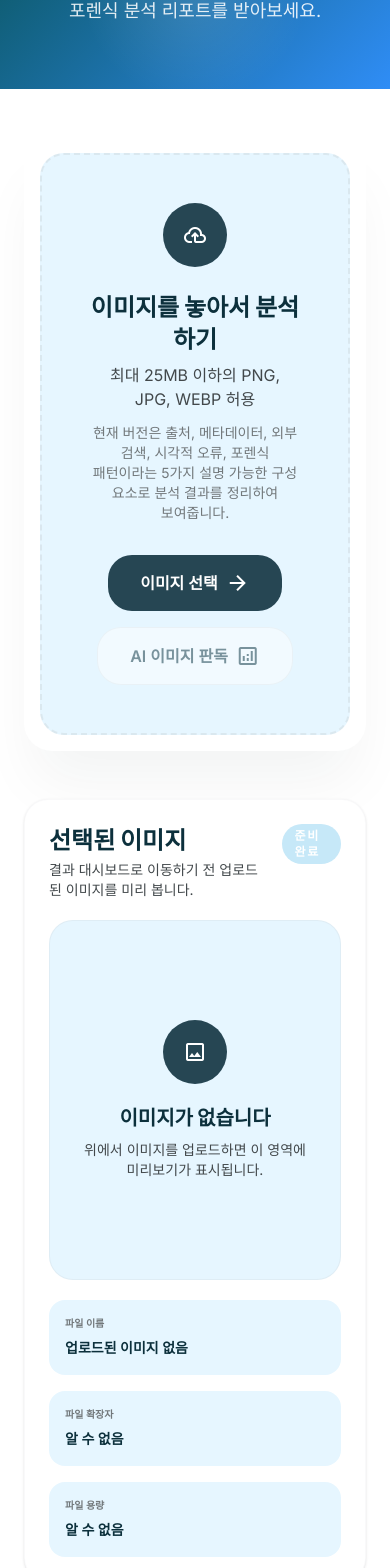
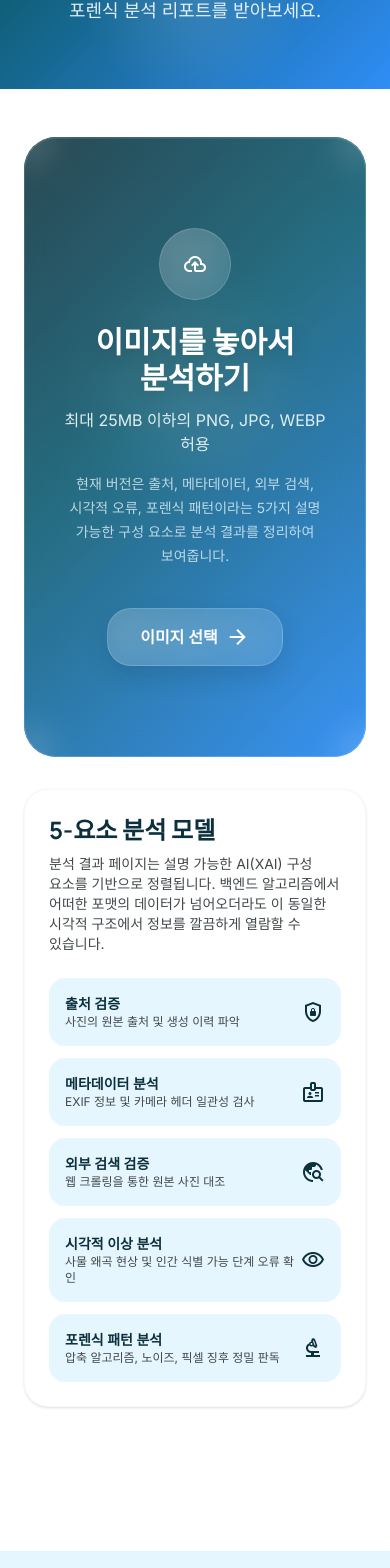
Before and after one commit to marty0228/ai-media-detector, a React (Vite) app in the folder client/: page / in a window 390 px wide. Shown: the part 370-1938 px from the top of the page. Built offline with nearby package versions, Linux system fonts and the light colour scheme.

Commit message:
사진 업로드 섹션 수정

```diff
--- a/client/src/components/upload/UploadPage.jsx
+++ b/client/src/components/upload/UploadPage.jsx
@@ -1,7 +1,6 @@
 import React, { useRef } from "react";
 import { COLORS } from "../../constants/colors";
 import { MaterialIcon } from "../common/MaterialIcon";
-import { InfoCard } from "../common/InfoCard";
 
 function FactorRow({ title, subtitle, icon }) {
   return (
@@ -61,9 +60,6 @@ export function UploadPage({
   const hasPreview = Boolean(previewDataUrl);
   const hasStoredFileInfo = Boolean(savedFileInfo?.name);
   const hasRealSelectedFile = Boolean(selectedFile);
-  const hasFile = Boolean(
-    selectedFile || previewDataUrl || savedFileInfo?.name,
-  );
 
   return (
     <main
@@ -119,41 +115,28 @@ export function UploadPage({
       </section>
 
       <div className="max-w-7xl mx-auto px-6 py-12">
-        <section id="image-analysis" className="mb-12 scroll-mt-24">
+        <section className="grid grid-cols-1 lg:grid-cols-[1.25fr,0.75fr] gap-8">
+          <section id="image-analysis" className="scroll-mt-24">
             <div
-            className="p-4 rounded-[1.75rem] transition-colors duration-300"
+              className="relative rounded-[2rem] overflow-hidden"
               style={{
-              backgroundColor: COLORS.surfaceContainerLowest,
-              boxShadow: "0 40px 60px -10px rgba(14,30,36,0.05)",
-            }}
-          >
-            <div
-              className="border-2 border-dashed rounded-[1.5rem] p-12 flex flex-col items-center justify-center text-center cursor-pointer transition-colors"
-              style={{
-                backgroundColor: isDragActive
-                  ? COLORS.surfaceContainerHigh
-                  : COLORS.surfaceContainerLow,
-                borderColor: isDragActive
-                  ? COLORS.primaryContainer
-                  : "rgba(193,199,203,0.3)",
-              }}
-              onClick={(event) => {
-                if (event.target.closest("button")) return;
-                openFileDialog();
+                minHeight: "620px",
+                background:
+                  "linear-gradient(135deg, #0c303c 0%, #0f5d73 42%, #2f8df6 100%)",
               }}
               onDragEnter={(event) => {
                 event.preventDefault();
-                setDragActive(true);
+                if (!hasPreview) setDragActive(true);
               }}
               onDragOver={(event) => {
                 event.preventDefault();
-                setDragActive(true);
+                if (!hasPreview) setDragActive(true);
               }}
               onDragLeave={(event) => {
                 event.preventDefault();
-                setDragActive(false);
+                if (!hasPreview) setDragActive(false);
               }}
-              onDrop={handleDrop}
+              onDrop={hasPreview ? undefined : handleDrop}
             >
               <input
                 ref={fileInputRef}
@@ -168,10 +151,46 @@ export function UploadPage({
                 }}
               />
 
+              {!hasPreview ? (
+                <>
                   <div
-                className="w-16 h-16 rounded-full flex items-center justify-center mb-6"
+                    className="absolute inset-0"
                     style={{
-                  backgroundColor: COLORS.primaryContainer,
+                      background:
+                        "radial-gradient(circle at 50% 40%, rgba(255,255,255,0.10), transparent 28%)",
+                    }}
+                  />
+
+                  <div className="relative h-full min-h-[620px]">
+                    <div
+                      className="absolute inset-0 rounded-[2rem] border flex flex-col items-center justify-center text-center px-8 md:px-12"
+                      style={{
+                        background: isDragActive
+                          ? "linear-gradient(135deg, rgba(255,255,255,0.18) 0%, rgba(193,228,242,0.14) 100%)"
+                          : "linear-gradient(135deg, rgba(255,255,255,0.12) 0%, rgba(193,228,242,0.08) 100%)",
+                        borderColor: isDragActive
+                          ? "rgba(255,255,255,0.26)"
+                          : "rgba(255,255,255,0.16)",
+                        backdropFilter: "blur(18px)",
+                        boxShadow:
+                          "inset 0 1px 0 rgba(255,255,255,0.08), 0 12px 30px rgba(4,20,28,0.10)",
+                        minHeight: "580px",
+                        cursor: "pointer",
+                      }}
+                      onClick={(event) => {
+                        if (event.target.closest("button")) return;
+                        openFileDialog();
+                      }}
+                    >
+                      <div
+                        className="rounded-full flex items-center justify-center mb-6"
+                        style={{
+                          width: "72px",
+                          height: "72px",
+                          background:
+                            "linear-gradient(135deg, rgba(255,255,255,0.18) 0%, rgba(193,228,242,0.12) 100%)",
+                          border: "1px solid rgba(255,255,255,0.16)",
+                          backdropFilter: "blur(14px)",
                         }}
                       >
                         <MaterialIcon className="text-white text-3xl">
@@ -180,215 +199,247 @@ export function UploadPage({
                       </div>
 
                       <h3
-                className="text-2xl font-bold mb-2"
+                        className="text-3xl md:text-4xl font-extrabold mb-3 break-keep"
                         style={{
-                  color: COLORS.primary,
+                          color: "#ffffff",
                           fontFamily: "Manrope, sans-serif",
+                          textShadow: "0 6px 20px rgba(3,18,24,0.18)",
                         }}
                       >
                         이미지를 놓아서 분석하기
                       </h3>
 
                       <p
-                className="mb-3"
+                        className="mb-4 text-base md:text-xl"
                         style={{
-                  color: COLORS.onSurfaceVariant,
+                          color: "rgba(240,248,252,0.92)",
                         }}
                       >
                         최대 25MB 이하의 PNG, JPG, WEBP 허용
                       </p>
 
                       <p
-                className="text-sm mb-8 max-w-xl break-keep"
+                        className="text-sm md:text-base mb-10 max-w-2xl break-keep"
                         style={{
-                  color: COLORS.outline,
+                          color: "rgba(231,244,250,0.78)",
+                          lineHeight: 1.7,
                         }}
                       >
-                현재 버전은 출처, 메타데이터, 외부 검색, 시각적 오류, 포렌식
-                패턴이라는 5가지 설명 가능한 구성 요소로 분석 결과를 정리하여
-                보여줍니다.
+                        현재 버전은 출처, 메타데이터, 외부 검색, 시각적 오류,
+                        포렌식 패턴이라는 5가지 설명 가능한 구성 요소로 분석
+                        결과를 정리하여 보여줍니다.
                       </p>
 
-              <div className="flex flex-wrap items-center justify-center gap-4">
                       <button
                         type="button"
                         onClick={openFileDialog}
-                  className="px-8 py-4 font-bold rounded-[1.5rem] transition-all flex items-center gap-2 text-white"
+                        className="px-8 py-4 font-bold rounded-[1.5rem] inline-flex items-center gap-2 text-white"
                         style={{
-                    backgroundColor: COLORS.primaryContainer,
+                          background:
+                            "linear-gradient(135deg, rgba(255,255,255,0.18) 0%, rgba(193,228,242,0.14) 100%)",
+                          border: "1px solid rgba(255,255,255,0.16)",
+                          backdropFilter: "blur(14px)",
+                          boxShadow: "0 10px 24px rgba(6, 24, 32, 0.12)",
                         }}
                       >
                         이미지 선택
-                  <MaterialIcon className="text-sm">arrow_forward</MaterialIcon>
+                        <MaterialIcon className="text-sm">
+                          arrow_forward
+                        </MaterialIcon>
+                      </button>
+                    </div>
+                  </div>
+                </>
+              ) : (
+                <>
+                  <img
+                    src={previewDataUrl}
+                    alt="Selected preview"
+                    className="absolute inset-0 w-full h-full object-cover"
+                  />
+
+                  <div
+                    className="absolute inset-0"
+                    style={{
+                      background: `
+                        linear-gradient(
+                          to top,
+                          rgba(12, 48, 60, 0.88) 0%,
+                          rgba(15, 93, 115, 0.58) 28%,
+                          rgba(47, 141, 246, 0.18) 70%,
+                          rgba(12, 48, 60, 0.08) 100%
+                        )
+                      `,
+                    }}
+                  />
+
+                  <div className="relative h-full min-h-[620px] p-6 flex flex-col justify-between">
+                    <div className="flex items-start justify-between gap-4">
+                      <div
+                        className="px-4 py-2 rounded-full text-xs font-bold uppercase inline-flex items-center gap-2"
+                        style={{
+                          backgroundColor: "rgba(255,255,255,0.16)",
+                          color: "#ffffff",
+                          border: "1px solid rgba(255,255,255,0.18)",
+                          backdropFilter: "blur(12px)",
+                          letterSpacing: "0.14em",
+                        }}
+                      >
+                        <MaterialIcon className="text-sm">image</MaterialIcon>
+                        업로드 완료
+                      </div>
+
+                      <button
+                        type="button"
+                        onClick={handleClearFile}
+                        className="w-11 h-11 rounded-full flex items-center justify-center"
+                        style={{
+                          backgroundColor: "rgba(12,48,60,0.38)",
+                          color: "#ffffff",
+                          border: "1px solid rgba(255,255,255,0.18)",
+                          backdropFilter: "blur(12px)",
+                        }}
+                        aria-label="선택한 이미지 제거"
+                        title="선택한 이미지 제거"
+                      >
+                        <MaterialIcon className="text-[20px]">
+                          close
+                        </MaterialIcon>
+                      </button>
+                    </div>
+
+                    <div
+                      className="rounded-[1.6rem] p-5 md:p-6"
+                      style={{
+                        background:
+                          "linear-gradient(135deg, rgba(12,48,60,0.34) 0%, rgba(15,93,115,0.28) 52%, rgba(47,141,246,0.18) 100%)",
+                        border: "1px solid rgba(255,255,255,0.16)",
+                        backdropFilter: "blur(18px)",
+                        boxShadow:
+                          "0 16px 36px rgba(4, 20, 28, 0.16), inset 0 1px 0 rgba(255,255,255,0.06)",
+                      }}
+                    >
+                      <div className="grid grid-cols-1 md:grid-cols-3 gap-4 mb-5">
+                        <div
+                          className="rounded-[1rem] px-4 py-4"
+                          style={{
+                            backgroundColor: "rgba(255,255,255,0.10)",
+                            border: "1px solid rgba(255,255,255,0.10)",
+                          }}
+                        >
+                          <div
+                            className="text-xs mb-2"
+                            style={{ color: "rgba(233,245,251,0.72)" }}
+                          >
+                            파일 이름
+                          </div>
+                          <div
+                            className="text-sm font-bold break-all"
+                            style={{ color: "#ffffff" }}
+                          >
+                            {savedFileInfo?.name || "알 수 없음"}
+                          </div>
+                        </div>
+
+                        <div
+                          className="rounded-[1rem] px-4 py-4"
+                          style={{
+                            backgroundColor: "rgba(255,255,255,0.10)",
+                            border: "1px solid rgba(255,255,255,0.10)",
+                          }}
+                        >
+                          <div
+                            className="text-xs mb-2"
+                            style={{ color: "rgba(233,245,251,0.72)" }}
+                          >
+                            파일 확장자
+                          </div>
+                          <div
+                            className="text-sm font-bold"
+                            style={{ color: "#ffffff" }}
+                          >
+                            {savedFileInfo?.type || "알 수 없음"}
+                          </div>
+                        </div>
+
+                        <div
+                          className="rounded-[1rem] px-4 py-4"
+                          style={{
+                            backgroundColor: "rgba(255,255,255,0.10)",
+                            border: "1px solid rgba(255,255,255,0.10)",
+                          }}
+                        >
+                          <div
+                            className="text-xs mb-2"
+                            style={{ color: "rgba(233,245,251,0.72)" }}
+                          >
+                            파일 용량
+                          </div>
+                          <div
+                            className="text-sm font-bold"
+                            style={{ color: "#ffffff" }}
+                          >
+                            {savedFileInfo?.size || "알 수 없음"}
+                          </div>
+                        </div>
+                      </div>
+
+                      {!hasRealSelectedFile && hasStoredFileInfo && (
+                        <p
+                          className="text-sm mb-5"
+                          style={{ color: "rgba(236,247,252,0.82)" }}
+                        >
+                          새로고침 후에는 보안상 원본 파일이 유지되지 않습니다.
+                          분석하려면 이미지를 다시 선택해주세요.
+                        </p>
+                      )}
+
+                      <div className="flex flex-wrap gap-3">
+                        <button
+                          type="button"
+                          onClick={openFileDialog}
+                          className="px-6 py-3 rounded-[1rem] font-bold inline-flex items-center gap-2"
+                          style={{
+                            backgroundColor: "rgba(255,255,255,0.12)",
+                            color: "#ffffff",
+                            border: "1px solid rgba(255,255,255,0.16)",
+                          }}
+                        >
+                          <MaterialIcon className="text-sm">
+                            refresh
+                          </MaterialIcon>
+                          다시 선택
                         </button>
 
                         <button
                           type="button"
                           disabled={!hasRealSelectedFile || isAnalyzing}
                           onClick={onAnalyze}
-                  className="px-8 py-4 font-bold rounded-[1.5rem] transition-all flex items-center gap-2 disabled:cursor-not-allowed"
+                          className="px-6 py-3 rounded-[1rem] font-bold inline-flex items-center gap-2 disabled:cursor-not-allowed"
                           style={{
-                    backgroundColor: COLORS.surfaceContainerLowest,
+                            backgroundColor: "rgba(242, 250, 255, 0.96)",
                             color: COLORS.primary,
-                    border: `1px solid rgba(193,199,203,0.3)`,
-                    opacity: !hasRealSelectedFile || isAnalyzing ? 0.5 : 1,
+                            boxShadow: "0 8px 20px rgba(9, 34, 46, 0.12)",
+                            opacity:
+                              !hasRealSelectedFile || isAnalyzing ? 0.6 : 1,
                           }}
                         >
-                  {isAnalyzing ? "분석 중..." : "AI 이미지 판독"}
                           <MaterialIcon className="text-sm">
                             {isAnalyzing ? "hourglass_top" : "analytics"}
                           </MaterialIcon>
+                          {isAnalyzing ? "분석 중..." : "AI 이미지 판독"}
                         </button>
                       </div>
                     </div>
                   </div>
+                </>
+              )}
+            </div>
           </section>
 
-        <section className="grid grid-cols-1 lg:grid-cols-[1.1fr,0.9fr] gap-8">
-          <div
-            id="image-preview"
-            className="p-6 rounded-[1.5rem] border shadow-sm scroll-mt-24 transition-colors duration-300"
-            style={{
-              backgroundColor: COLORS.surfaceContainerLowest,
-              borderColor: "rgba(193,199,203,0.1)",
-            }}
-          >
-            <div className="flex items-start justify-between gap-4 mb-5">
-              <div>
-                <h3
-                  className="text-2xl font-bold mb-1"
-                  style={{
-                    color: COLORS.primary,
-                    fontFamily: "Manrope, sans-serif",
-                  }}
-                >
-                  선택된 이미지
-                </h3>
-                <p
-                  className="text-sm"
-                  style={{
-                    color: COLORS.onSurfaceVariant,
-                  }}
-                >
-                  결과 대시보드로 이동하기 전 업로드된 이미지를 미리 봅니다.
-                </p>
-              </div>
-
-              <span
-                className="px-3 py-1 rounded-full text-xs font-bold uppercase"
-                style={{
-                  backgroundColor: COLORS.primaryFixed,
-                  color: "#ffffff",
-                  letterSpacing: "0.15em",
-                }}
-              >
-                {hasFile ? "준비 완료" : "업로드 대기"}
-              </span>
-            </div>
-
-            <div
-              className="relative rounded-[1.5rem] overflow-hidden min-h-[360px] flex items-center justify-center"
-              style={{
-                backgroundColor: COLORS.surfaceContainerLow,
-                border: `1px solid rgba(193,199,203,0.2)`,
-              }}
-            >
-              {hasPreview && (
-                <button
-                  type="button"
-                  onClick={handleClearFile}
-                  className="absolute top-4 right-4 z-10 w-10 h-10 rounded-full flex items-center justify-center transition-all"
-                  style={{
-                    backgroundColor: "rgba(12, 48, 60, 0.78)",
-                    color: "#ffffff",
-                    border: "1px solid rgba(255,255,255,0.16)",
-                    backdropFilter: "blur(8px)",
-                    cursor: "pointer",
-                  }}
-                  aria-label="선택한 이미지 제거"
-                  title="선택한 이미지 제거"
-                >
-                  <MaterialIcon className="text-[20px]">close</MaterialIcon>
-                </button>
-              )}
-
-              {hasPreview ? (
-                <img
-                  src={previewDataUrl}
-                  alt="Selected preview"
-                  className="w-full h-full object-cover"
-                />
-              ) : (
-                <div className="flex flex-col items-center justify-center text-center p-8">
-                  <div
-                    className="w-16 h-16 rounded-full flex items-center justify-center mb-5"
-                    style={{
-                      backgroundColor: COLORS.primaryContainer,
-                    }}
-                  >
-                    <MaterialIcon className="text-white text-3xl">
-                      image
-                    </MaterialIcon>
-                  </div>
-
-                  <h4
-                    className="text-xl font-bold mb-2"
-                    style={{
-                      color: COLORS.primary,
-                      fontFamily: "Manrope, sans-serif",
-                    }}
-                  >
-                    이미지가 없습니다
-                  </h4>
-
-                  <p
-                    className="text-sm max-w-md"
-                    style={{
-                      color: COLORS.onSurfaceVariant,
-                    }}
-                  >
-                    위에서 이미지를 업로드하면 이 영역에 미리보기가 표시됩니다.
-                  </p>
-                </div>
-              )}
-            </div>
-
-            {hasStoredFileInfo && (
-              <div className="grid grid-cols-1 sm:grid-cols-3 gap-4 mt-5">
-                <InfoCard
-                  label="파일 이름"
-                  value={savedFileInfo.name || "알 수 없음"}
-                  breakAll
-                />
-                <InfoCard
-                  label="파일 확장자"
-                  value={savedFileInfo.type || "알 수 없음"}
-                />
-                <InfoCard
-                  label="파일 용량"
-                  value={savedFileInfo.size || "알 수 없음"}
-                />
-              </div>
-            )}
-
-            {!hasRealSelectedFile && hasPreview && (
-              <p
-                className="text-sm mt-4"
-                style={{
-                  color: isDarkMode
-                    ? "rgba(255,255,255,0.72)"
-                    : COLORS.onSurfaceVariant,
-                }}
-              >
-                새로고침 후에는 보안상 원본 파일이 유지되지 않습니다. 분석하려면
-                이미지를 다시 선택해주세요.
-              </p>
-            )}
-          </div>
-
-          <div
+          <section
             id="analysis-elements"
-            className="p-6 rounded-[1.5rem] border shadow-sm scroll-mt-24 transition-colors duration-300"
+            className="p-6 rounded-[1.5rem] border shadow-sm scroll-mt-24 transition-colors duration-300 self-start"
             style={{
               backgroundColor: COLORS.surfaceContainerLowest,
               borderColor: "rgba(193,199,203,0.1)",
@@ -443,7 +494,7 @@ export function UploadPage({
                 icon="biotech"
               />
             </div>
-          </div>
+          </section>
         </section>
       </div>
     </main>
```
Also changed, not shown: client/src/components/layout/Header.jsx (+0 -11 lines). Lines whose indentation alone changed are shown as unchanged.
